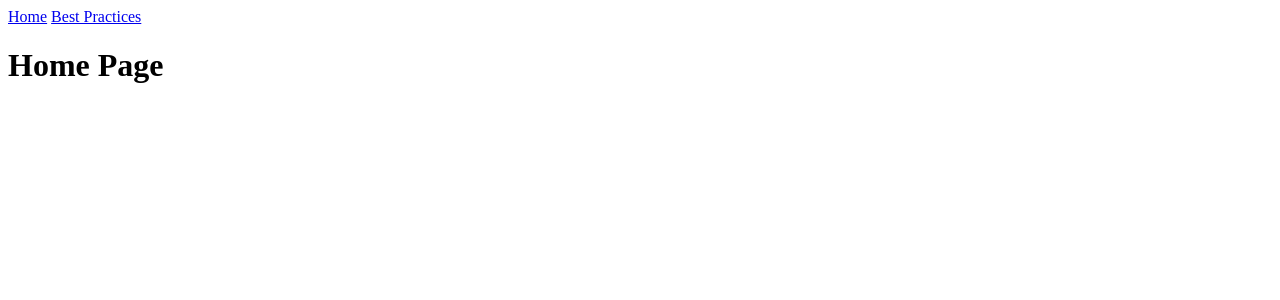
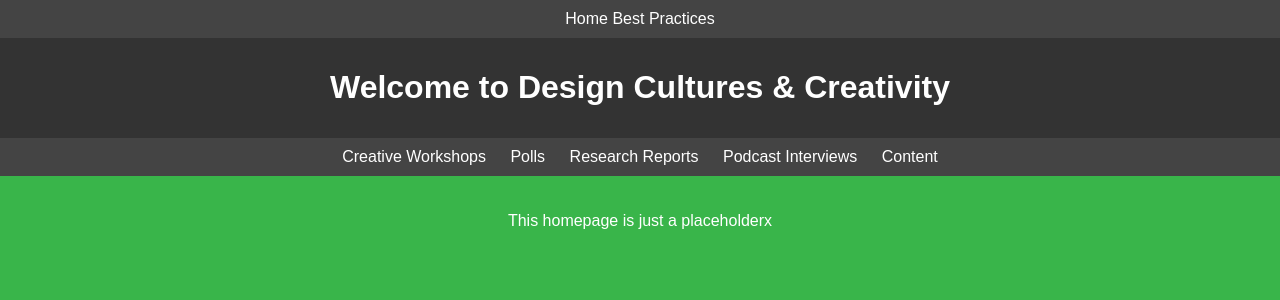
Before and after one commit to Joanne-Lee20/HDCC, a Flask app: page / in a window 1280 px wide. Shown: the top 300 px of the page. Run offline with Flask 3, Linux system fonts and the light colour scheme.

Commit message:
Adding placeholder main page design

```diff
--- a/static/css/style.css
+++ b/static/css/style.css
@@ -0,0 +1,79 @@
+body {
+
+    font-family: Arial, sans-serif;
+    color: white;
+    margin: 0;
+    padding: 0;
+  height: 85vh;
+}
+
+header {
+    background-color: #333;
+    text-align: center;
+    padding: 10px;
+}
+
+nav {
+    background-color: #444;
+    text-align: center;
+    padding: 10px;
+}
+
+ul {
+    list-style-type: none;
+    margin: 0;
+    padding: 0;
+}
+
+li {
+    display: inline;
+    margin: 0 10px;
+}
+
+a {
+    text-decoration: none;
+    color: white;
+}
+
+main {
+    padding: 20px;
+    text-align: center;
+    height: 90%;
+  background-color: #39b54a;
+}
+
+a:hover {
+    text-decoration: underline;
+}
+footer {
+    background-color: #333;
+    padding: 20px 0;
+    text-align: center;
+}
+
+.social-buttons {
+    display: flex;
+    justify-content: center;
+    align-items: center;
+}
+
+.social-buttons a {
+    display: inline-block;
+    margin: 0 10px;
+}
+
+.social-buttons img {
+    width: 40px; /* Adjust the width and height as needed */
+    height: 40px;
+}
+
+html {
+    overflow: hidden;
+    height: 100%;
+}
+
+body {
+    overflow: auto;
+    height: 100%;
+    background-color: #333;
+}
--- a/templates/index.html
+++ b/templates/index.html
@@ -3,5 +3,31 @@
 {% block title %}Home{% endblock %}
 
 {% block body %}
-<h1>Home Page</h1>
+<header>
+    <h1>Welcome to Design Cultures & Creativity</h1>
+</header>
+<nav>
+    <ul>
+        <li><a href="creative_workshops.html">Creative Workshops</a></li>
+        <li><a href="polls.html">Polls</a></li>
+        <li><a href="research_reports.html">Research Reports</a></li>
+        <li><a href="podcast_interviews.html">Podcast Interviews</a></li>
+        <li><a href="content.html">Content</a></li>
+    </ul>
+</nav>
+<main>
+    <p>This homepage is just a placeholderx</p>
+
+</main>
+<script src="script.js"></script>
+<footer>
+<div class="social-buttons">
+    <a href="https://www.instagram.com" target="_blank">
+        <img src="instagram-placeholder.png" alt="Instagram">
+    </a>
+    <a href="https://www.discordapp.com" target="_blank">
+        <img src="discord-placeholder.png" alt="Discord">
+    </a>
+</div>
+</footer>
 {% endblock %}
--- a/templates/layout.html
+++ b/templates/layout.html
@@ -4,7 +4,7 @@
     <meta charset="UTF-8">
     <meta name="viewport" content="width=device-width, initial-scale=1.0">
     <title>{% block title %}{% endblock %}</title>
-    <link rel="stylesheet" href="style.css">
+    <link rel="stylesheet" href="{{ url_for('static', filename='css/style.css') }}">
   </head>
   <body>
     <nav>
```
Also changed, not shown: 2 other files.
